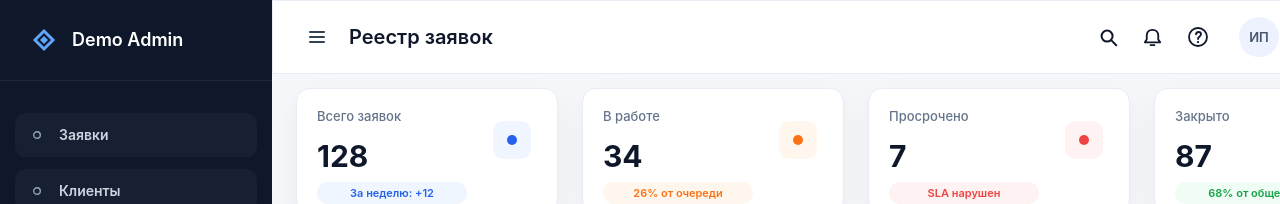
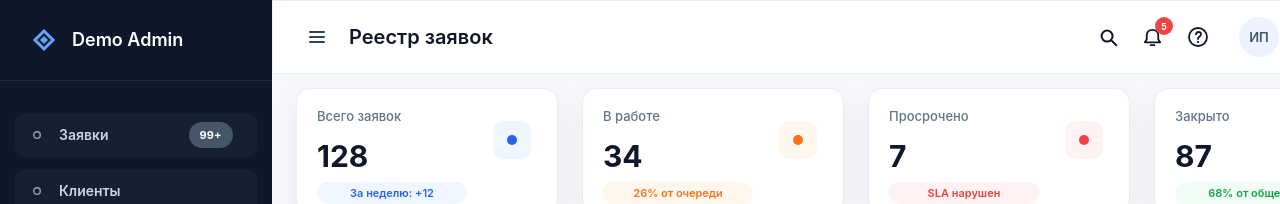
Before and after one commit to xxAksx/Test_task, a plain HTML site: page index.html in a window 1280 px wide. Shown: the top 204 px of the page. Drawn offline with Linux system fonts and the light colour scheme.

Commit message:
add menu indicatir and bell

```diff
--- a/index.html
+++ b/index.html
@@ -28,6 +28,7 @@
                     <circle cx="4" cy="4" r="3.3" stroke="#93A4BD" stroke-width="1.4"/>
                 </svg>
                 Заявки
+                <span class="menu-indicator">99+</span>
             </span>
             <span class="sidebar-item">
                 <svg xmlns="http://www.w3.org/2000/svg" width="8" height="8" viewBox="0 0 8 8" fill="none">
@@ -93,6 +94,7 @@
             </svg>
             <span class="heading">Реестр заявок</span>
             <span class="icons">
+                <span class="bell">5</span>
                 <svg class="icons-hover" xmlns="http://www.w3.org/2000/svg" width="22" height="22" viewBox="0 0 22 22" fill="none">
                     <path d="M10.0834 15.5833C13.1209 15.5833 15.5834 13.1209 15.5834 10.0833C15.5834 7.04577 13.1209 4.58333 10.0834 4.58333C7.04581 4.58333 4.58337 7.04577 4.58337 10.0833C4.58337 13.1209 7.04581 15.5833 10.0834 15.5833Z" stroke="#0F172A" stroke-width="2"/>
                     <path d="M14.6666 14.6667L19.25 19.25" stroke="#0F172A" stroke-width="2" stroke-linecap="round"/>
--- a/main.css
+++ b/main.css
@@ -32,6 +32,23 @@ header {
 }
 .icons-hover:hover {
     cursor: pointer;
+}
+.bell {
+    position: absolute;
+    top: 16px;
+    left: 882px;
+    display: flex;
+    justify-content: center;
+    align-items: center;
+    background: #EF4444;
+    width: 18px;
+    height: 18px;
+    color: #FFF;
+    font-size: 9px;
+    font-style: normal;
+    font-weight: 700;
+    line-height: 13px; /* 144.444% */
+    border-radius: 50%;
 }
 .user-avatar {
     display: flex;
@@ -113,7 +130,22 @@ nav {
     padding-left: 18px;
     gap: 18px;
 }
-
+.menu-indicator {
+    position: relative;
+    left: 62px;
+    display: flex;
+    align-items: center;
+    justify-content: center;
+    width: 44px;
+    height: 26px;
+    border-radius: 13px;
+    background: #475569;
+    color: #FFF;
+    font-size: 11px;
+    font-style: normal;
+    font-weight: 700;
+    line-height: 16px; /* 145.455% */
+}
 .sidebar-item:hover {
     background: #2563EB;
     color: #FFF;
```
